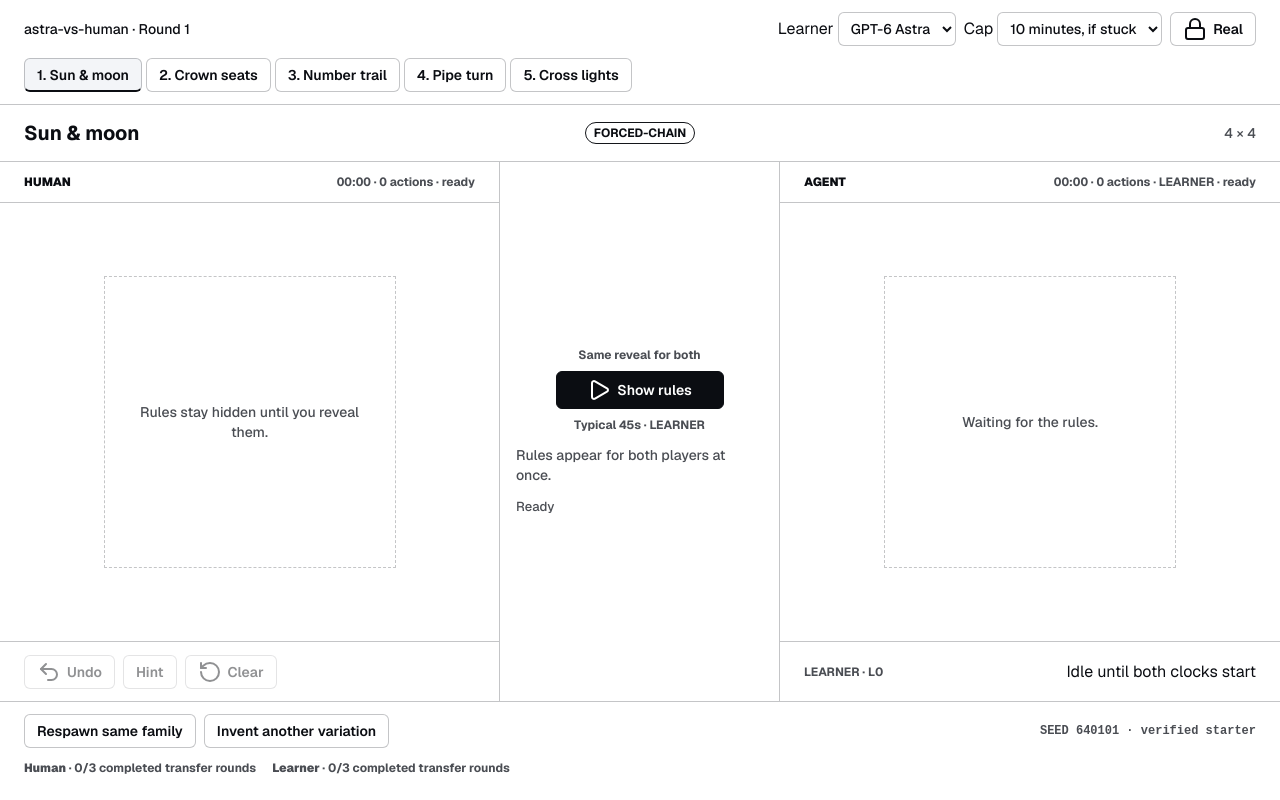
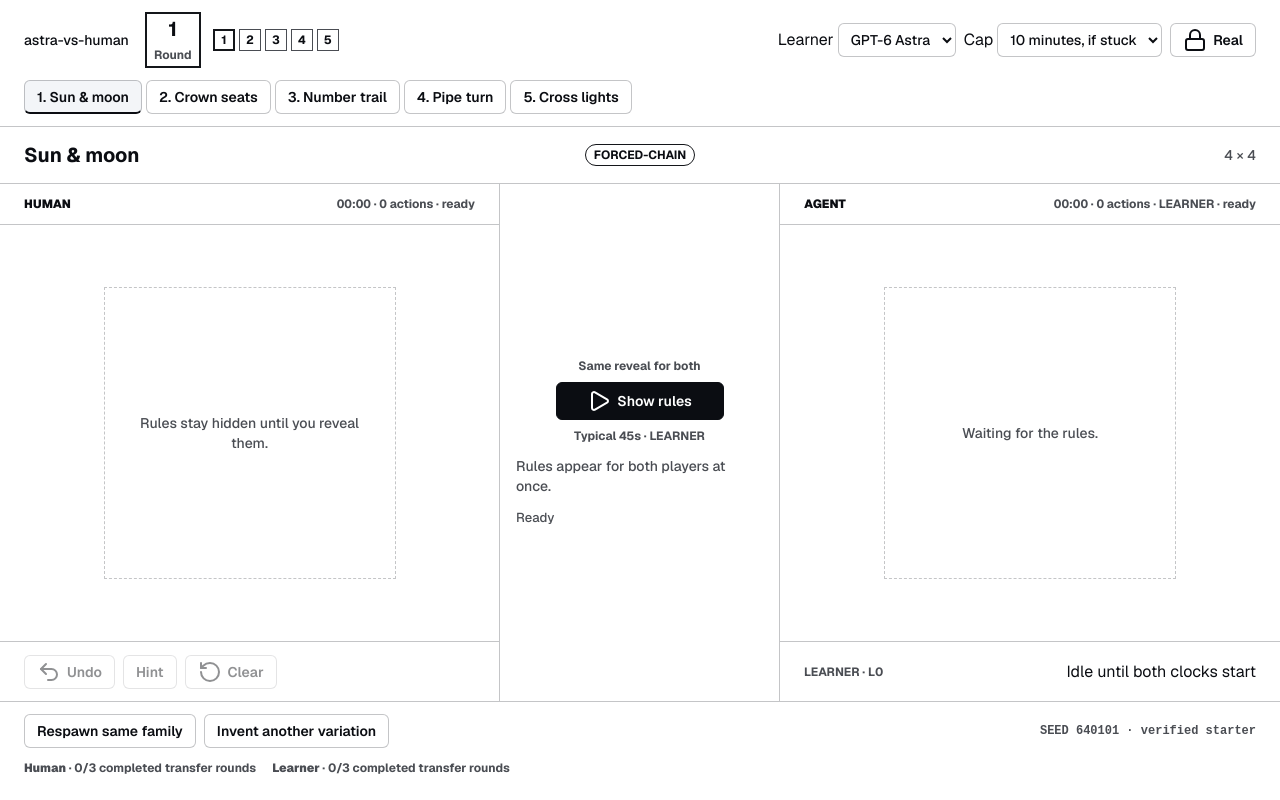
Before and after one commit to ghcpuman902/astra-vs-human, a Next.js app: page / in a window 1280 px wide. Built offline with nearby package versions, Linux system fonts and the light colour scheme.

Commit message:
feat(ui): polish dual-arena shell ahead of submit
Include Loom demo link in checklist when present; ship latest battle UI.

```diff
--- a/app/lovable-shell.css
+++ b/app/lovable-shell.css
@@ -84,8 +84,83 @@
   border-bottom: 1px solid color-mix(in oklab, var(--ink-secondary) 32%, transparent);
 }
 .battle-top .wordmark {
+  font: var(--t-ui);
+}
+.brand-block {
   grid-area: brand;
-  font: var(--t-ui);
+  display: flex;
+  align-items: center;
+  gap: var(--s-4);
+  min-width: 0;
+}
+.round-marks {
+  display: flex;
+  align-items: center;
+  gap: var(--s-3);
+}
+.large-round {
+  display: grid;
+  place-items: center;
+  width: 56px;
+  height: 56px;
+  border: 2px solid var(--border-strong);
+  background: var(--canvas);
+  color: var(--ink);
+  line-height: 1;
+}
+.large-round strong {
+  font: var(--t-title);
+}
+.large-round span {
+  font: var(--t-badge);
+  color: var(--ink-secondary);
+}
+.small-rounds {
+  display: flex;
+  align-items: center;
+  gap: var(--s-1);
+}
+.small-round {
+  display: grid;
+  place-items: center;
+  width: 22px;
+  height: 22px;
+  border: 1px solid var(--ink-secondary);
+  background: var(--canvas);
+  color: var(--ink);
+  font: var(--t-badge);
+}
+.small-round[data-current="true"] {
+  border: 2px solid var(--border-strong);
+}
+.small-round[data-done="true"] {
+  background: var(--ink);
+  color: var(--canvas);
+  border-color: var(--ink);
+}
+.small-round[data-agent="true"] {
+  outline: 2px dashed var(--ink-secondary);
+  outline-offset: 2px;
+}
+.done-mark,
+.behind-mark {
+  margin-left: var(--s-2);
+  font: var(--t-badge);
+  font-style: normal;
+}
+.done-mark {
+  color: var(--ink);
+}
+.behind-mark {
+  color: var(--ink-secondary);
+}
+.battle-arena[data-done="true"] {
+  outline: 2px solid var(--ink);
+  outline-offset: -2px;
+}
+.battle-arena[data-behind="true"] {
+  outline: 2px dashed var(--ink-secondary);
+  outline-offset: -2px;
 }
 .battle-settings {
   grid-area: settings;
--- a/components/battle-app.tsx
+++ b/components/battle-app.tsx
@@ -48,9 +48,12 @@ export function BattleApp({ fixtures }: { fixtures: GamePack[] }) {
   const [records, setRecords] = useState<BattleRecord[]>([])
   const [cap, setCap] = useState(600000)
   const [memory, setMemory] = useState(createLearnerMemory)
+  const [largeRound, setLargeRound] = useState(1)
+  const [smallDone, setSmallDone] = useState<number[]>([])
+  const [agentBehind, setAgentBehind] = useState(false)
   const memories = useRef<Record<string, LearnerMemory>>({})
   const models = useLearnerModel()
-  const roundId = `${pack.seed}:${revision}`
+  const roundId = `large-${largeRound}`
   const family = `${pack.category}:${pack.n}:${pack.mode}:${pack.visibility.kind}:${pack.transfer.family}`
 
   async function generate(transfer: boolean) {
@@ -87,6 +90,8 @@ export function BattleApp({ fixtures }: { fixtures: GamePack[] }) {
       setSource(
         `${result.meta.source} · ${(result.meta.elapsedMs / 1000).toFixed(1)}s`
       )
+      setSmallDone((current) => current.filter((index) => index !== selected))
+      setAgentBehind(false)
       setRevision((v) => v + 1)
     } catch (cause) {
       setError(
@@ -101,9 +106,13 @@ export function BattleApp({ fixtures }: { fixtures: GamePack[] }) {
     const timer = setTimeout(() => setNotice(null), 1600)
     return () => clearTimeout(timer)
   }, [notice])
-  function pick(index: number, event?: { clientX: number; clientY: number }) {
+  function pick(
+    index: number,
+    event?: { clientX: number; clientY: number },
+    force = false
+  ) {
     if (index === selected) return
-    if (locked || busy) {
+    if (!force && (locked || busy)) {
       setNotice({
         x: event?.clientX ?? 24,
         y: event?.clientY ?? 24,
@@ -122,13 +131,57 @@ export function BattleApp({ fixtures }: { fixtures: GamePack[] }) {
     setRevision((v) => v + 1)
     setError(null)
   }
-  const roundNumber =
-    records.filter((record) => record.side === "human" && record.seed !== pack.seed)
-      .length + 1
+  function goNext() {
+    const next = selected + 1
+    if (next >= fixtures.length) {
+      models.endRound(roundId)
+      setLargeRound((current) => current + 1)
+      setSmallDone([])
+      setAgentBehind(false)
+      pick(0, undefined, true)
+      return
+    }
+    pick(next, undefined, true)
+  }
   return (
     <main className="battle-ground">
       <header className="battle-top">
-        <div className="wordmark">astra-vs-human · Round {roundNumber}</div>
+        <div className="brand-block">
+          <div className="wordmark">astra-vs-human</div>
+          <div
+            className="round-marks"
+            aria-label={`Large round ${largeRound}, puzzle ${selected + 1} of ${fixtures.length}`}
+          >
+            <div className="large-round">
+              <strong>{largeRound}</strong>
+              <span>Round</span>
+            </div>
+            <div className="small-rounds">
+              {fixtures.map((fixture, index) => (
+                <span
+                  key={fixture.category}
+                  className="small-round"
+                  data-current={index === selected || undefined}
+                  data-done={smallDone.includes(index) || undefined}
+                  data-agent={
+                    index === selected && agentBehind ? true : undefined
+                  }
+                  aria-label={
+                    index === selected && agentBehind
+                      ? `Puzzle ${index + 1}, you are done, agent still here`
+                      : smallDone.includes(index)
+                        ? `Puzzle ${index + 1}, done`
+                        : index === selected
+                          ? `Puzzle ${index + 1}, current`
+                          : `Puzzle ${index + 1}`
+                  }
+                >
+                  {index + 1}
+                </span>
+              ))}
+            </div>
+          </div>
+        </div>
         <div className="battle-settings">
           <label>
             Learner{" "}
@@ -210,7 +263,7 @@ export function BattleApp({ fixtures }: { fixtures: GamePack[] }) {
         </span>
       </div>
       <Round
-        key={`${pack.seed}:${revision}:${cap}:${practice}`}
+        key={`${largeRound}:${pack.seed}:${revision}:${cap}:${practice}`}
         pack={pack}
         cap={cap}
         practice={practice}
@@ -219,10 +272,18 @@ export function BattleApp({ fixtures }: { fixtures: GamePack[] }) {
         modelsReady={models.status === "ready"}
         getModel={models.getModel}
         onBegin={() => models.startRound(roundId)}
-        onFinish={() => {
-          models.endRound(roundId)
+        onLock={(value) => setLocked(value && !practice)}
+        onHumanDone={() => {
+          setLocked(false)
+          setSmallDone((current) =>
+            current.includes(selected) ? current : [...current, selected]
+          )
         }}
-        onLock={(value) => setLocked(value && !practice)}
+        onAgentBehind={setAgentBehind}
+        onNext={goNext}
+        nextLabel={
+          selected + 1 >= fixtures.length ? "Next round" : "Next puzzle"
+        }
         onEnd={(roundRecords) =>
           !practice &&
           setRecords((previous) => [
@@ -307,9 +368,12 @@ function Round({
   modelsReady,
   getModel,
   onBegin,
-  onFinish,
   onLock,
   onEnd,
+  onHumanDone,
+  onAgentBehind,
+  onNext,
+  nextLabel,
 }: {
   pack: GamePack
   cap: number
@@ -319,9 +383,12 @@ function Round({
   modelsReady: boolean
   getModel: () => string | undefined
   onBegin: () => string | undefined
-  onFinish: () => void
   onLock: (locked: boolean) => void
   onEnd: (records: BattleRecord[]) => void
+  onHumanDone: () => void
+  onAgentBehind: (behind: boolean) => void
+  onNext: () => void
+  nextLabel: string
 }) {
   const [battle] = useState(() =>
     createBattleGround([pack], {
@@ -340,10 +407,11 @@ function Round({
   const [agentStatus, setAgentStatus] = useState("Ready")
   const [claim, setClaim] = useState("")
   const [lastCell, setLastCell] = useState<number | null>(null)
-  const finished =
-    snapshot.attempts.human.status !== "playing" &&
-    snapshot.attempts.learner.status !== "playing"
+  const humanDone = started && snapshot.attempts.human.status !== "playing"
+  const agentWorking = started && snapshot.attempts.learner.status === "playing"
+  const finished = humanDone && !agentWorking
   const ended = useRef(false)
+  const humanReleased = useRef(false)
   useEffect(() => {
     if (!started) return
     const timer = setInterval(battle.tick, 250)
@@ -402,14 +470,22 @@ function Round({
     }
   }, [battle, getModel, memory, started])
   useEffect(() => {
+    if (!humanDone || humanReleased.current) return
+    humanReleased.current = true
+    onLock(false)
+    onHumanDone()
+    onEnd([...snapshot.records])
+  }, [humanDone, onEnd, onHumanDone, onLock, snapshot.records])
+  useEffect(() => {
+    onAgentBehind(humanDone && agentWorking)
+  }, [agentWorking, humanDone, onAgentBehind])
+  useEffect(() => {
     if (!finished || ended.current) return
     ended.current = true
     if (memory.currentClaim && !memory.claims.includes(memory.currentClaim))
       memory.claims.push(memory.currentClaim)
-    onLock(false)
-    onFinish()
     onEnd([...snapshot.records])
-  }, [finished, memory, onEnd, onFinish, onLock, snapshot.records])
+  }, [finished, memory, onEnd, snapshot.records])
   useEffect(() => {
     const onKey = (event: KeyboardEvent) => {
       if (
@@ -478,7 +554,11 @@ function Round({
       claim={claim}
       invalidIndex={showInvalid ? lastCell : null}
       rulesShown={rulesShown}
+      humanDone={humanDone}
+      agentWorking={humanDone && agentWorking}
+      nextLabel={nextLabel}
       onReveal={() => setRulesShown(true)}
+      onNext={onNext}
       onStart={handleStart}
       onTap={handleTap}
       onUndo={() => battle.actions("human").undo()}
--- a/components/lovable/battle-field.tsx
+++ b/components/lovable/battle-field.tsx
@@ -25,7 +25,11 @@ type BattleFieldProps = {
   claim: string
   invalidIndex: number | null
   rulesShown: boolean
+  humanDone: boolean
+  agentWorking: boolean
+  nextLabel: string
   onReveal: () => void
+  onNext: () => void
   onStart: () => void
   onTap: (cell: number) => void
   onUndo: () => void
@@ -57,7 +61,11 @@ export const BattleField = ({
   claim,
   invalidIndex,
   rulesShown,
+  humanDone,
+  agentWorking,
+  nextLabel,
   onReveal,
+  onNext,
   onStart,
   onTap,
   onUndo,
@@ -70,10 +78,14 @@ export const BattleField = ({
       <section
         className="battle-arena"
         data-player="human"
+        data-done={humanDone || undefined}
         aria-label="Human game"
       >
         <header className="arena-header">
-          <strong>HUMAN</strong>
+          <strong>
+            HUMAN
+            {humanDone ? <em className="done-mark">Done</em> : null}
+          </strong>
           <span>
             {clock(humanElapsedMs)} · {humanActions} actions ·{" "}
             {started ? humanStatus : "ready"}
@@ -141,10 +153,11 @@ export const BattleField = ({
           <button
             type="button"
             className="primary-button"
-            disabled={loading || started}
+            disabled={loading || (started && !humanDone)}
             onClick={() => {
               if (!rulesShown) onReveal()
               else if (!started) onStart()
+              else if (humanDone) onNext()
             }}
           >
             <Play />
@@ -152,14 +165,18 @@ export const BattleField = ({
               ? "Show rules"
               : !started
                 ? "Start both"
-                : finished
-                  ? "Both finished"
+                : humanDone
+                  ? nextLabel
                   : clock(remainingMs)}
           </button>
           <span className="stage-progress">
-            {practice
-              ? "Practice · excluded from scores"
-              : `Typical ${pack.session.targetSeconds}s · LEARNER`}
+            {agentWorking
+              ? "Agent still on this puzzle. You can move on."
+              : practice
+                ? "Practice · excluded from scores"
+                : humanDone
+                  ? "This puzzle is done."
+                  : `Typical ${pack.session.targetSeconds}s · LEARNER`}
           </span>
         </div>
         {rulesShown ? (
@@ -188,10 +205,14 @@ export const BattleField = ({
       <section
         className="battle-arena"
         data-player="learner"
+        data-behind={agentWorking || undefined}
         aria-label="Agent game"
       >
         <header className="arena-header">
-          <strong>AGENT</strong>
+          <strong>
+            AGENT
+            {agentWorking ? <em className="behind-mark">Still here</em> : null}
+          </strong>
           <span>
             {clock(learnerElapsedMs)} · {learnerActions} actions · LEARNER
             {started ? ` · ${learnerStatus}` : " · ready"}
```
